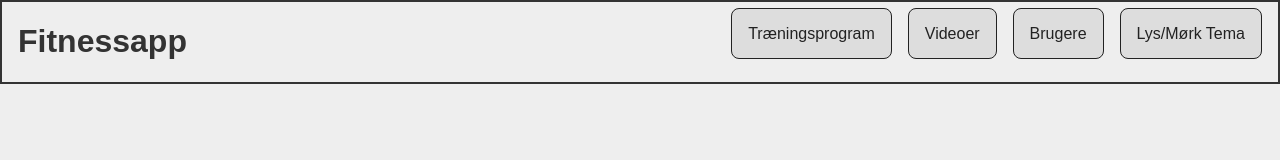
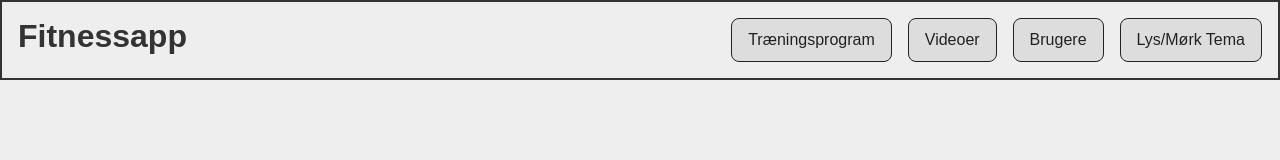
Before and after one commit to oska1204/Fitnessapp, a plain HTML site: page index.html in a window 1280 px wide. Drawn offline with Linux system fonts and the light colour scheme.

Commit message:
Revamped styling

```diff
--- a/style.css
+++ b/style.css
@@ -1,16 +1,23 @@
 body {
-    margin: 0;
     font-family: Arial, Helvetica, sans-serif;
     color: var(--main-color);
     background-color: var(--main-bg-color);
+}
+
+* {
+    box-sizing: border-box;
+    padding: 0;
+    margin: 0;
+}
+
+:root {
     --main-color: #333;
     --main-bg-color: #eee;
     --secondary-color: #222;
     --secondary-bg-color: #ddd;
-}
-
-* {
-    box-sizing: border-box;
+    --spacing-s: .5rem 0 0 .5rem;
+    --spacing-m: 1rem 0 0 1rem;
+    --spacing-l: 1.5rem 0 0 1.5rem;
 }
 
 body.dark-theme {
@@ -30,15 +37,17 @@ header {
     justify-content: space-between;
     align-items: center;
     border: 2px solid;
-    padding-left: 1rem;
+    padding: 0 1rem 1rem 0;
 }
 
 header h1 {
     word-break: break-word;
+    place-self: start;
+    margin: var(--spacing-m);
 }
 
 nav {
-    margin-left: auto;
+    flex-grow: 1;
 }
 
 nav ul {
@@ -47,18 +56,15 @@ nav ul {
     justify-content: flex-end;
     list-style: none;
     align-items: center;
-    padding: 0;
-    margin: 0;
 }
 
 nav li {
-    padding: 1rem 0;
-    margin: 0 0 1rem 0;
+    display: flex;
+    margin: var(--spacing-m);
 }
 
 nav a {
-    padding: 1rem;
-    margin: 0 1rem 0 0;
+    padding: .75rem 1rem;
     border: 1px solid;
     border-radius: .5rem;
     text-decoration: none;
```
